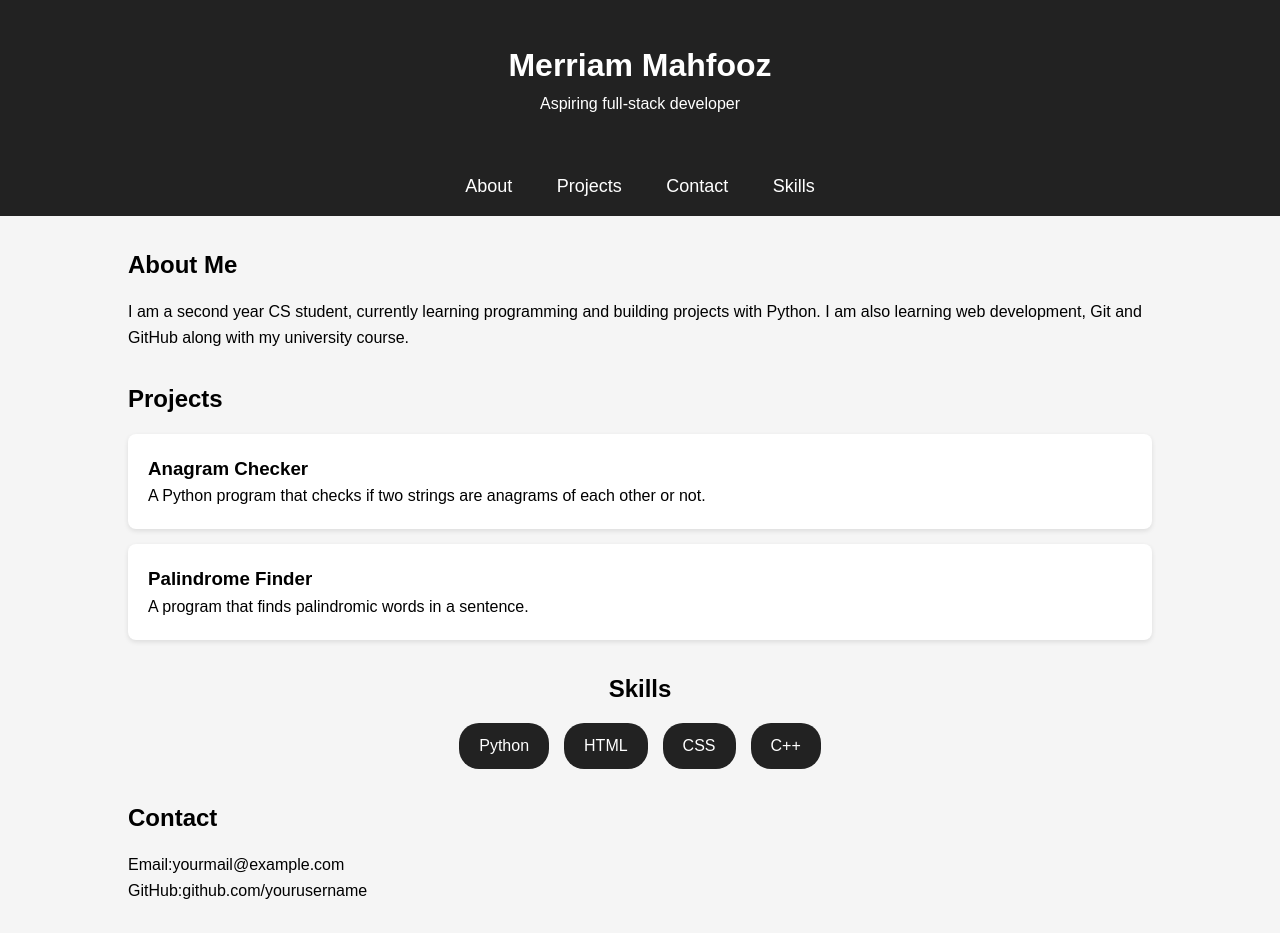
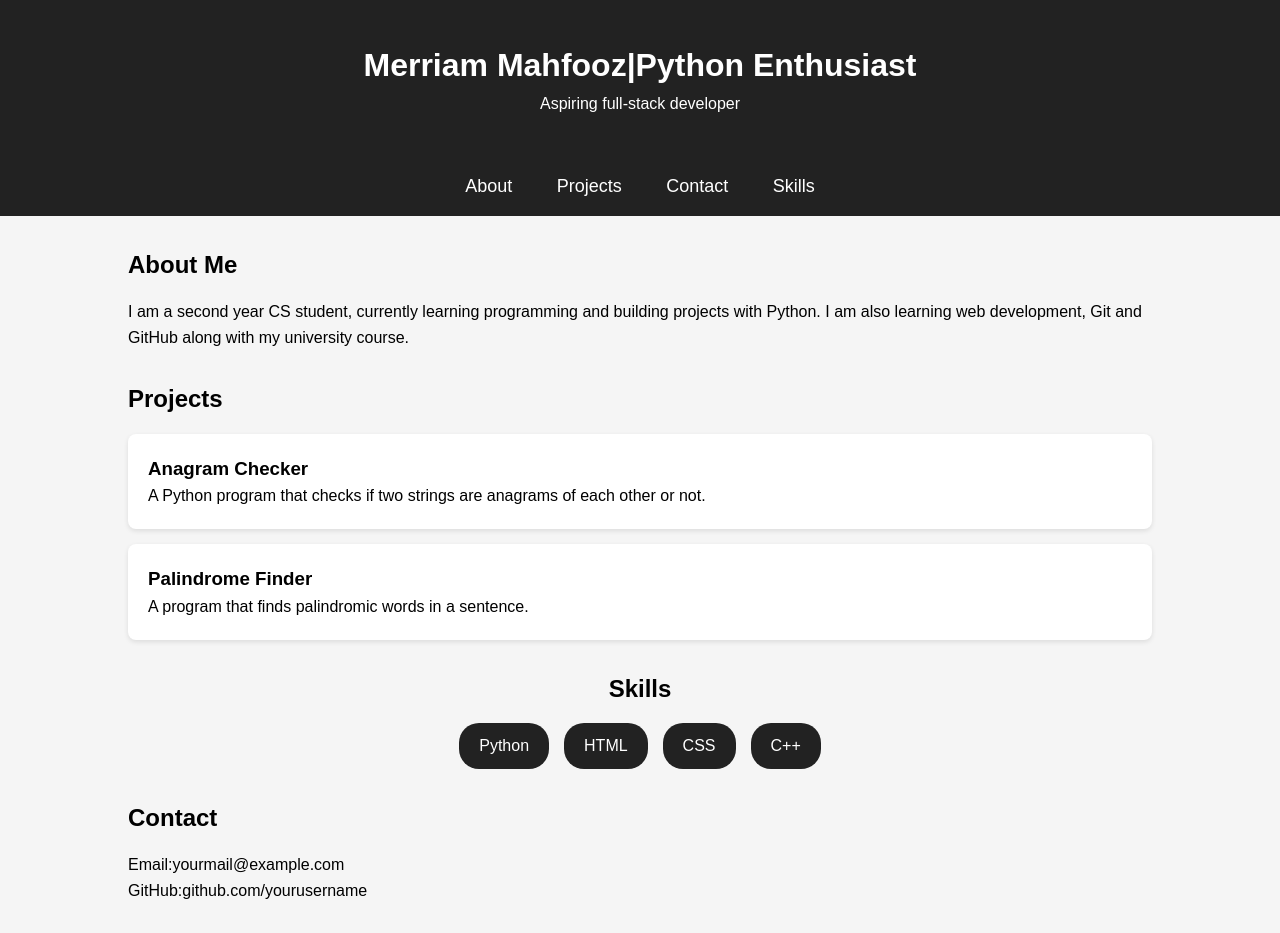
Before and after one commit to merriam-mahfooz/portfolio-page, a plain HTML site: page index.html in a window 1280 px wide. Drawn offline with Linux system fonts and the light colour scheme.

Commit message:
Updated heading in feature-b

```diff
--- a/index.html
+++ b/index.html
@@ -8,7 +8,7 @@
 </head>
 <body>
     <header>
-        <h1>Merriam Mahfooz</h1>
+        <h1>Merriam Mahfooz|Python Enthusiast</h1>
         <p>Aspiring full-stack developer</p>
     </header>
     <nav>
```
